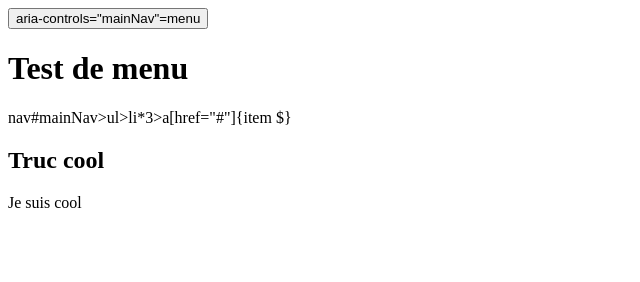
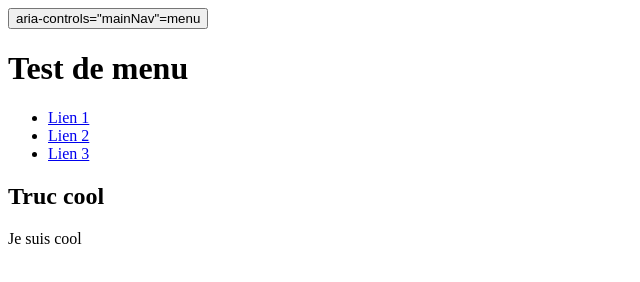
Before and after one commit to MMI-SAE-105/2023-r113-tp2-menu-alpinejs-KentinMartel, a plain HTML site: page index.html in a window 1280 px wide. Shown: the whole page, without its empty margins (0-640 px from the left). Drawn offline with nearby package versions, Linux system fonts and the light colour scheme.

Commit message:
Tabulation pour avoir les 3 liens

```diff
--- a/index.html
+++ b/index.html
@@ -13,7 +13,13 @@
     <header>
       <button>aria-controls="mainNav"=menu</button>
       <h1>Test de menu</h1>
-      nav#mainNav>ul>li*3>a[href="#"]{item $}
+      <nav id="mainNav">
+        <ul>
+          <li><a href="#">Lien 1</a></li>
+          <li><a href="#">Lien 2</a></li>
+          <li><a href="#">Lien 3</a></li>
+        </ul>
+      </nav>
     </header>
     <!-- h2>lorem2^p>lorem -->
     <h2>Truc cool</h2>
```
